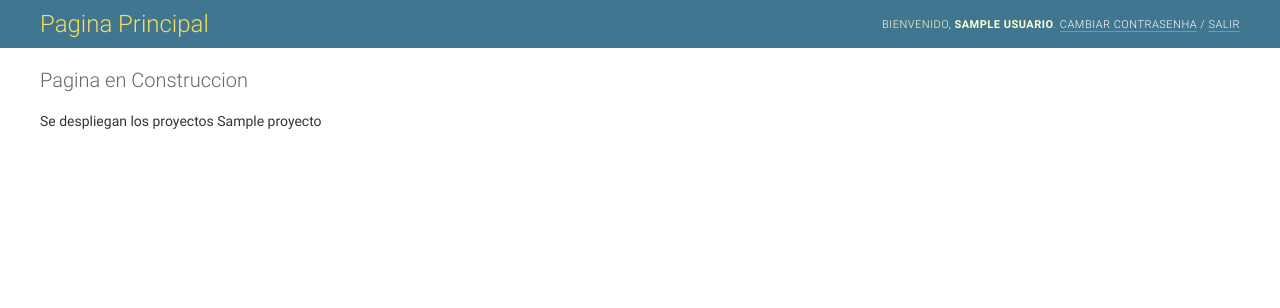
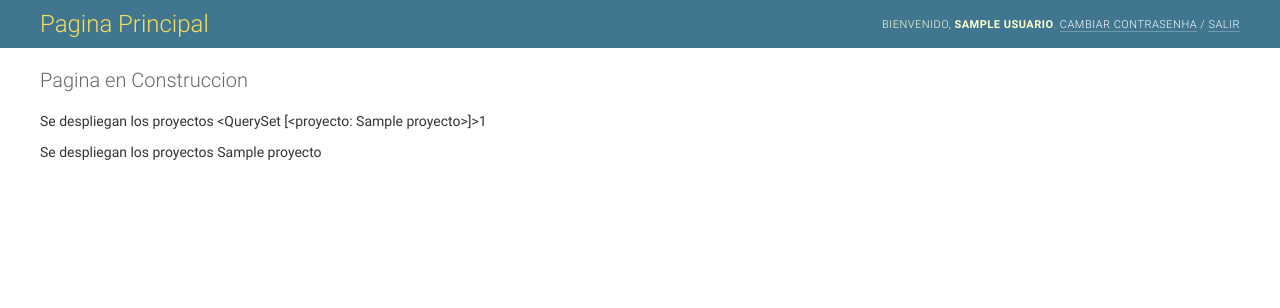
Before and after one commit to JanKeunSuk/CNBLUE, a Django app: template supergestor/templates/hola.html in a window 1280 px wide. Shown: the top 308 px of the page. Run offline with Django 3.2, Linux system fonts and the light colour scheme; tables that the repository leaves empty hold one stand-in row (values such as "Sample post"); the template is opened without the code that fills it: values that come from a table or form of the project are taken from there, most other values are stand-ins (such as "Sample title", 1, 10 or a date in 2020).

Commit message:
prueba de fallo de git

```diff
--- a/supergestor/gestor/views.py
+++ b/supergestor/gestor/views.py
@@ -29,7 +29,7 @@ def holaView(request):
                     if p.id == a.proyecto:
                         nombres_de_proyecto.append(p)
 
-        return render(request,'hola.html',{'usuario':request.user, 'proyectos':nombres_de_proyecto})
+        return render(request,'hola.html',{'usuario':request.user, 'proyectos':nombres_de_proyecto, 'asignacion':asignacion.objects.all()})
 
 def registrarUsuarioView(request):
     """Vista que se obitene del regex /registrar solicitado al precionar el boton
--- a/supergestor/templates/hola.html
+++ b/supergestor/templates/hola.html
@@ -47,6 +47,7 @@
     <div id="content" class="colMS">
 
         <h1>Pagina en Construccion</h1>
+        <p>Se despliegan los proyectos {{proyectos}}{{asignacion}}</p>
         {% for proyecto in proyectos %}
   			<p>Se despliegan los proyectos {{proyecto.nombre_corto}}</p>
   		{% endfor %}
```
